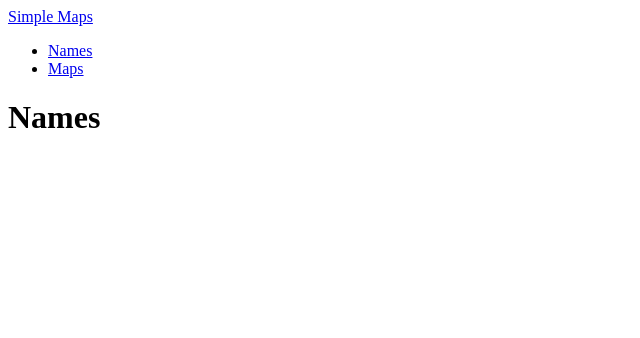
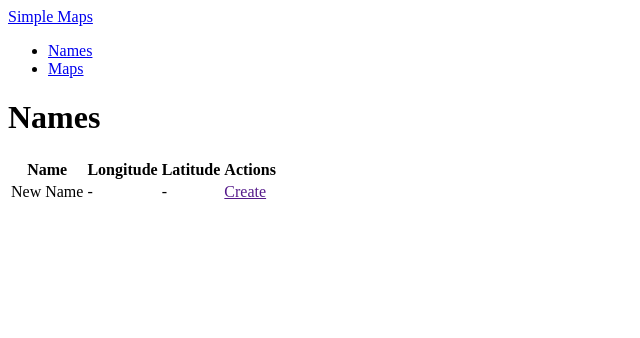
Before and after one commit to vhdedic/simple-maps, a Symfony app: template templates/name/index.html.twig in a window 1280 px wide. Shown: the top 338 px of the page, without its empty margins (0-640 px from the left). Run offline with Twig, Linux system fonts and the light colour scheme; the template is opened without the code that fills it, so the values that code supplies are empty; some libraries are stand-ins or nearby versions.

Commit message:
Edit templates/name/index.html.twig

```diff
--- a/templates/name/index.html.twig
+++ b/templates/name/index.html.twig
@@ -4,5 +4,32 @@
 
 {% block body %}
     <h1 class="my-4">Names</h1>
-
+    <table class="table">
+        <thead>
+            <tr>
+                <th class="text-center">Name</th>
+                <th class="text-center">Longitude</th>
+                <th class="text-center">Latitude</th>
+                <th class="text-center">Actions</th>
+            </tr>
+        </thead>
+        <tbody>
+            <tr class="align-middle">
+                <td>New Name</td>
+                <td class="text-end">-</td>
+                <td class="text-end">-</td>
+                <td class="text-end">
+                    <a href="" class="btn btn-sm btn-outline-dark">Create</a>
+                </td>
+            </tr>
+            {% for name in names %}
+            <tr>
+                <td></td>
+                <td></td>
+                <td></td>
+                <td></td>
+            </tr>
+            {% endfor %}
+        </tbody>
+    </table
 {% endblock %}
```
Also changed, not shown: src/Controller/NameController.php (+11 -1 lines).
